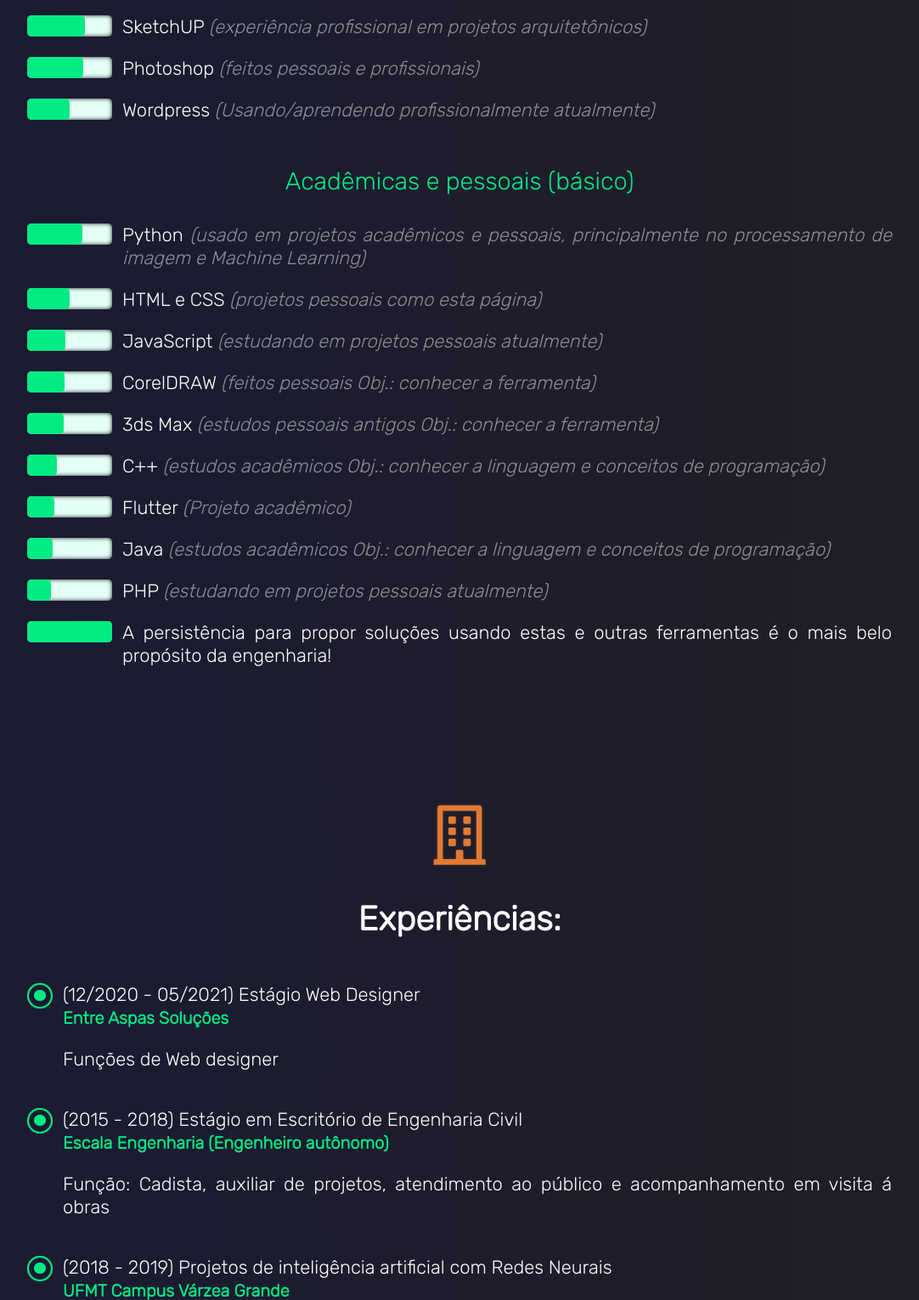
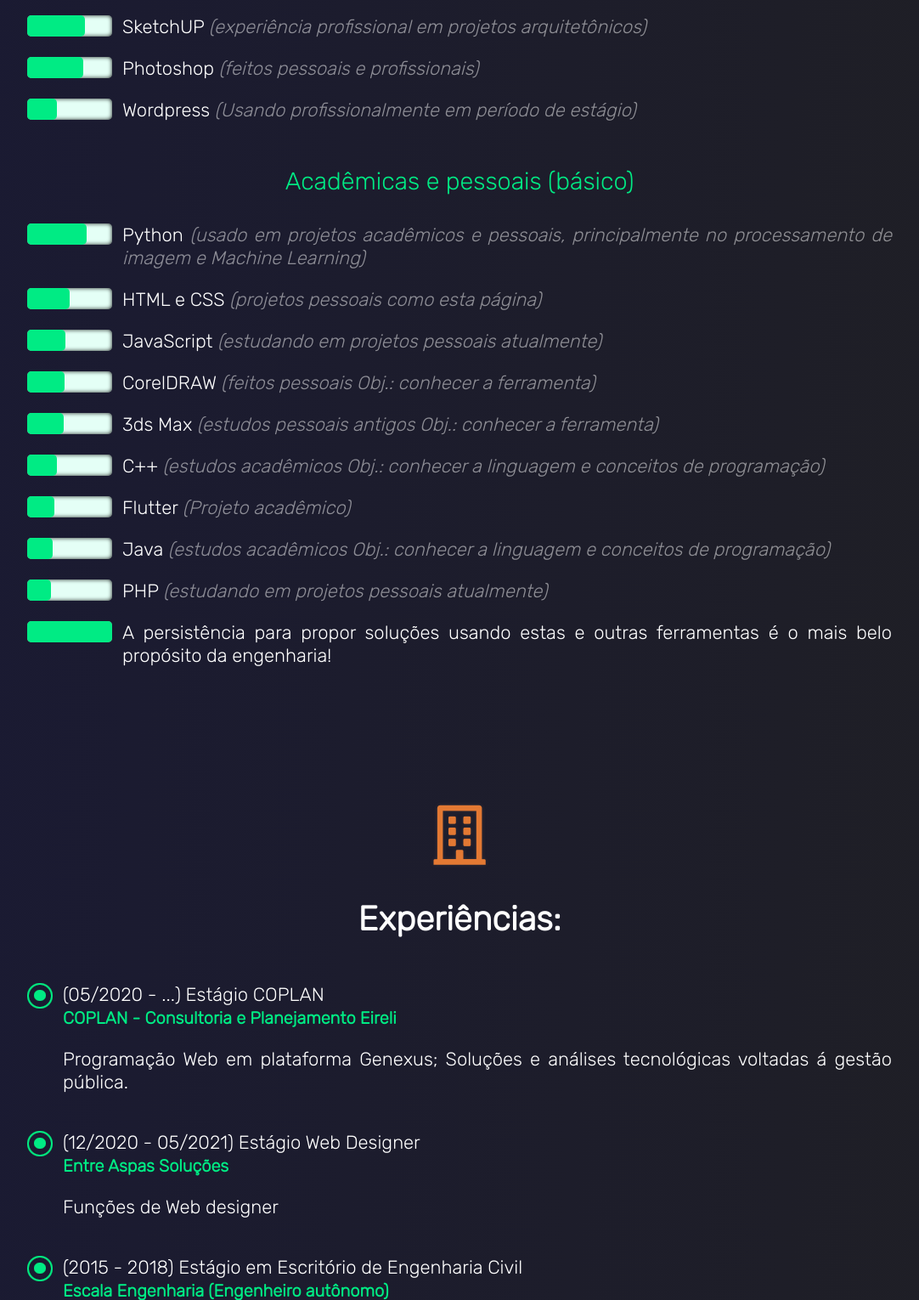
Before and after one commit to paulo-henrique-phcm/paulo-henrique-phcm.github.io, a plain HTML site: page index.html in a window 1280 px wide. Shown: the part 3889-5419 px from the top of the page at 85% size, without its empty margins (99-1181 px from the left). Drawn offline with Linux system fonts and the light colour scheme; files that its build step writes are made by us from their sources.

Commit message:
Update index.html

```diff
--- a/index.html
+++ b/index.html
@@ -198,14 +198,14 @@
                     <td>Photoshop <i class='it_a'>(feitos pessoais e profissionais)</i></td>
                 </tr>
                 <tr class='text_all'>
-                    <th><div class="progress_bar_back"><div class="progress_bar" style="width:50%"></div></div></th>
-                    <td>Wordpress <i class='it_a'>(Usando/aprendendo profissionalmente atualmente)</i></td>
+                    <th><div class="progress_bar_back"><div class="progress_bar" style="width:35%"></div></div></th>
+                    <td>Wordpress <i class='it_a'>(Usando profissionalmente em período de estágio)</i></td>
                 </tr>
             </table>
             <div class="text_white_subtitle" style='text-align: center;'>Acadêmicas e pessoais (básico)</div><!--subtitulo-->
             <table style="width:100%">
                 <tr class='text_all'>
-                    <th><div class="progress_bar_back"><div class="progress_bar" style="width:65%"></div></div></th>
+                    <th><div class="progress_bar_back"><div class="progress_bar" style="width:70%"></div></div></th>
                     <td>Python <i class='it_a'>(usado em projetos acadêmicos e pessoais, principalmente no processamento de imagem e Machine Learning)</i></td>
                 </tr>
                 <tr class='text_all'>
@@ -253,6 +253,18 @@
             <div class='linha'><i class="far fa-building icone_flutuante"></i></div>  <!--icone flutuante-->
             <div class='infos_titulo'><b>Experiências:</b></div></br>
             <table style="width:100%">
+                <tr class='text_all'>
+                    <th><img class='marcador_icon' src='./img/marcador_icon.png' alt='Tenho'/></th>
+                    <td> (05/2020 - ...)  Estágio COPLAN<br>
+                        <b class='descricao_infos'>
+                            COPLAN - Consultoria e Planejamento Eireli
+
+                        </b><br>
+                        <p>
+                            Programação Web em plataforma Genexus; Soluções e análises tecnológicas voltadas á gestão pública.
+                        </p>
+                    </td>
+                </tr>
                 <tr class='text_all'>
                     <th><img class='marcador_icon' src='./img/marcador_icon.png' alt='Tenho'/></th>
                     <td> (12/2020 - 05/2021)  Estágio Web Designer<br>
```
